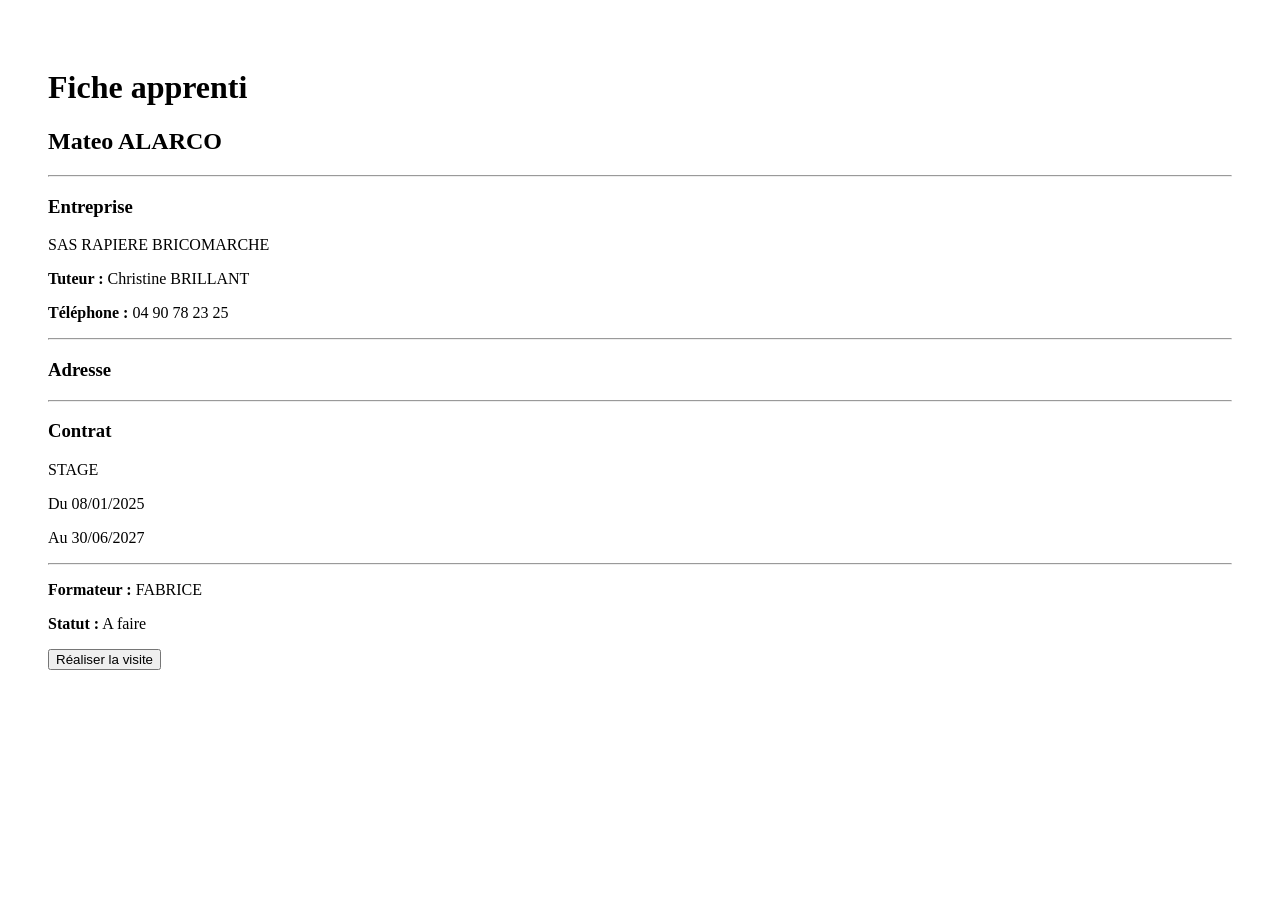
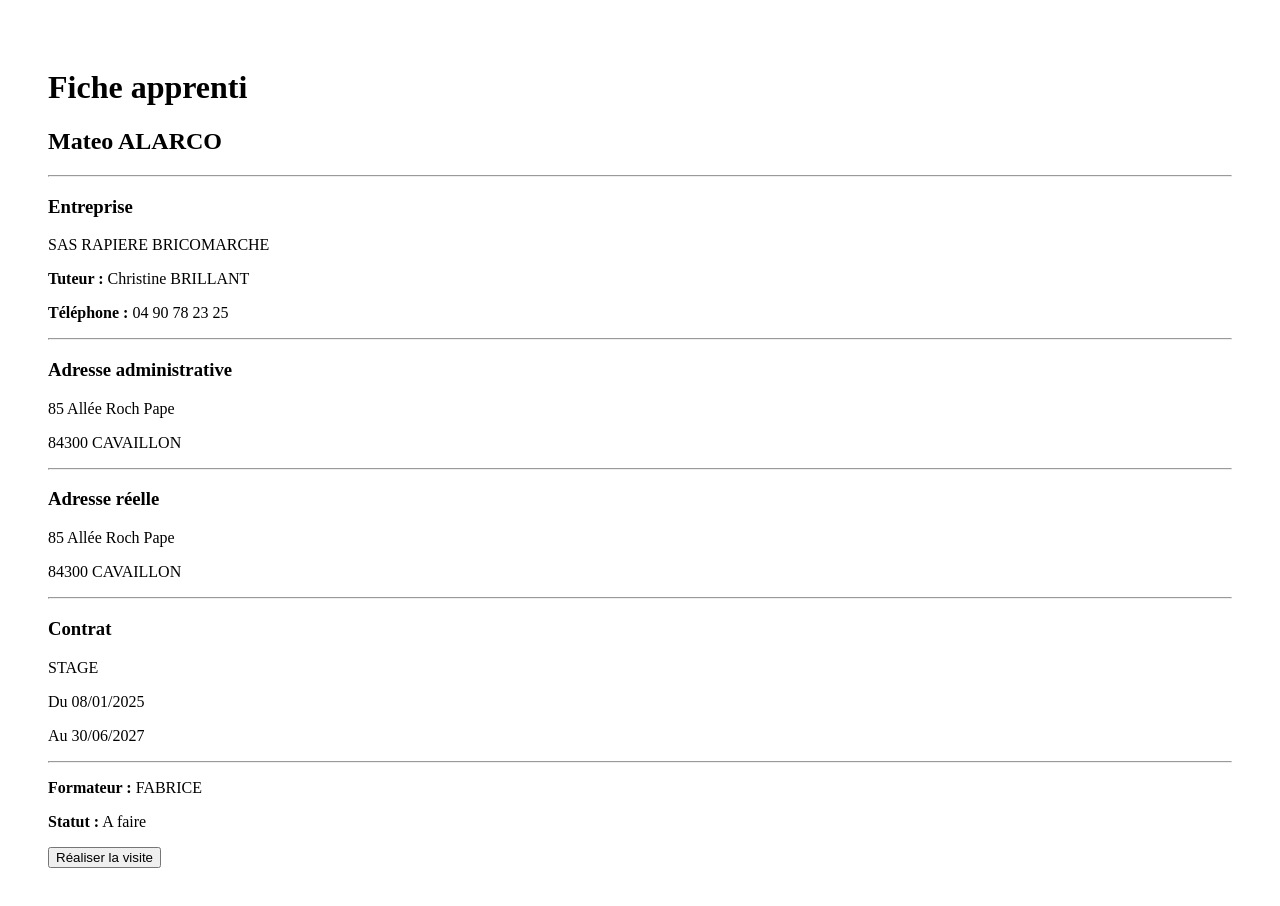
Before and after one commit to fabsalel-design/suivi-visites-mfr, a Next.js app: page /apprentis/1 in a window 1280 px wide. Shown: the top 906 px of the page. Before the commit the page ends 800 px from the top, so only its background shows below. Built offline with nearby package versions, Linux system fonts and the light colour scheme.

Commit message:
Update page.tsx

```diff
--- a/app/apprentis/[id]/page.tsx
+++ b/app/apprentis/[id]/page.tsx
@@ -44,7 +44,26 @@ export default async function FicheApprenti({
 
       <hr />
 
-      <h3>Adresse</h3>
+
+<h3>Adresse administrative</h3>
+
+<p>{apprenti.adresseAdministrative}</p>
+
+<p>
+  {apprenti.codePostalAdministratif}{" "}
+  {apprenti.villeAdministrative}
+</p>
+
+<hr />
+
+<h3>Adresse réelle</h3>
+
+<p>{apprenti.adresseReelle}</p>
+
+<p>
+  {apprenti.codePostalReel}{" "}
+  {apprenti.villeReelle}
+</p>
 
       <p>{apprenti.adresse}</p>
 
```
